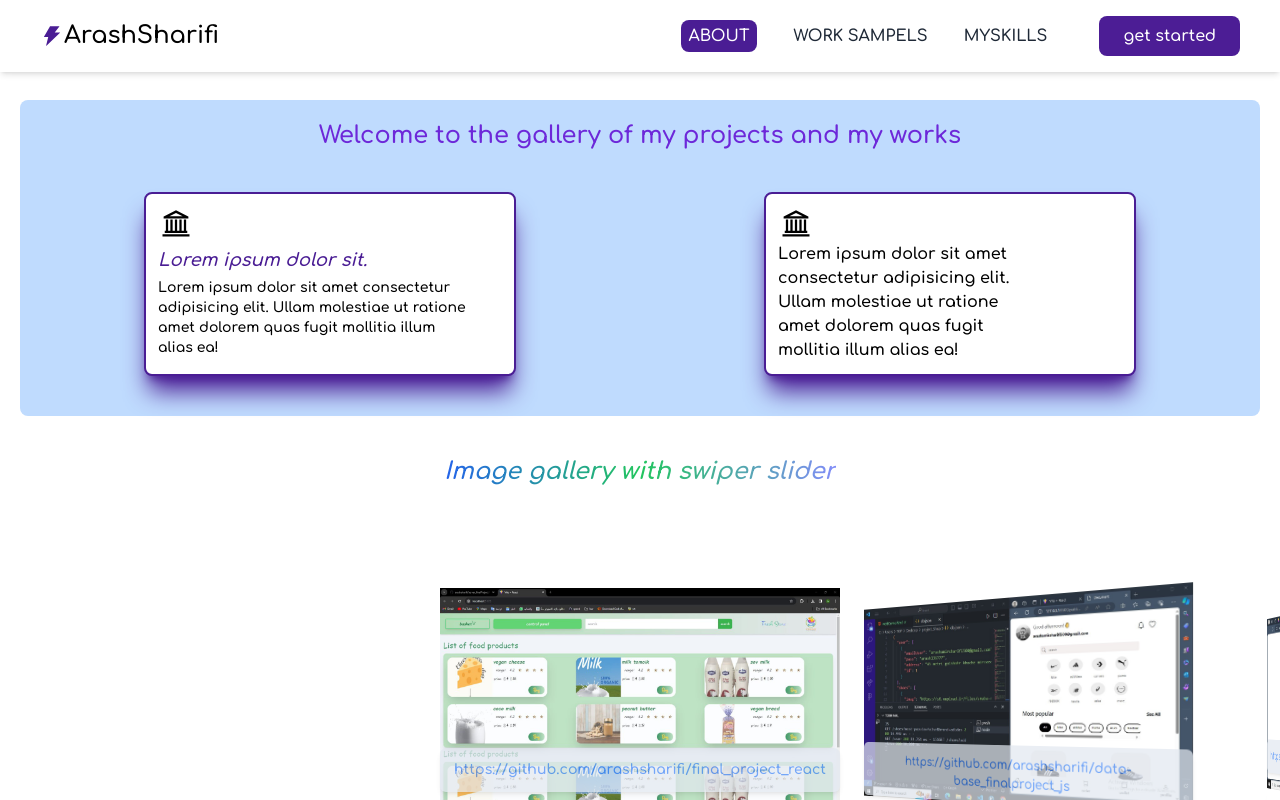
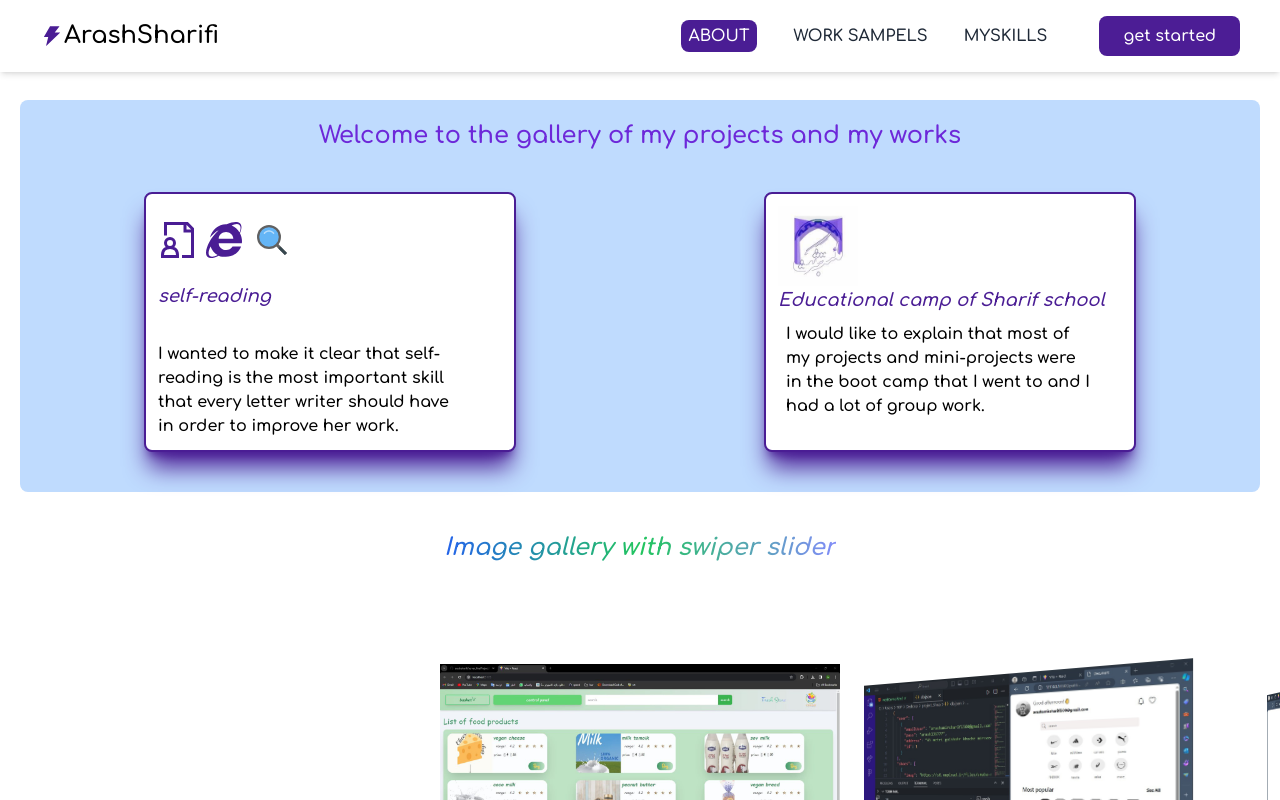
Before and after one commit to arashsharifi/About-Me, a React (Vite) app: page /WorkSample in a window 1280 px wide. Shown: the top 800 px of the page. Built offline with nearby package versions, Linux system fonts and the light colour scheme.

Commit message:
fixe text work sample page

```diff
--- a/src/pages/WorkSampels/WorkSampels.jsx
+++ b/src/pages/WorkSampels/WorkSampels.jsx
@@ -1,6 +1,10 @@
 import React from "react";
 import SwiperPag from "../../Components/SwiperPag/SwiperPag";
 import { LiaUniversitySolid } from "react-icons/lia";
+import maktabPic from "../../../public/imagePro/qq.jpg";
+import { GrDocumentUser } from "react-icons/gr";
+import { FcSearch } from "react-icons/fc";
+import { FaInternetExplorer } from "react-icons/fa";
 import { BiSolidFactory } from "react-icons/bi";
 import { TfiAgenda } from "react-icons/tfi";
 import { FaCheck } from "react-icons/fa6";
@@ -15,23 +19,29 @@ export default function WorkSampels() {
         </div>
         <div className="flex flex-col md:flex-row justify-evenly">
           <div className="w-[80%] mx-auto flex flex-col gap-1   md:w-[30%] my-10   bg-white border-ferveritPink border-2 p-3 rounded-lg shadow-xl shadow-ferveritPink">
-            <LiaUniversitySolid className="text-4xl" />
-            <p className="text-ferveritPink text-lg font-bold italic">
-              Lorem ipsum dolor sit.
+            <div className="flex gap-3">
+              <GrDocumentUser className="text-4xl text-ferveritPink mt-4" />
+              <FaInternetExplorer className="text-4xl text-ferveritPink mt-4" />
+              <FcSearch className="text-4xl text-ferveritPink mt-4" />
+            </div>
+            <p className="text-ferveritPink text-lg font-bold italic mt-5">
+              self-reading
             </p>
-            <p className="max-w-[90%] text-sm">
-              Lorem ipsum dolor sit amet consectetur adipisicing elit. Ullam
-              molestiae ut ratione amet dolorem quas fugit mollitia illum alias
-              ea!
+            <p className="max-w-[90%] text-md mt-7">
+              I wanted to make it clear that self-reading is the most important
+              skill that every letter writer should have in order to improve her
+              work.
             </p>
           </div>
           <div className=" w-[80%] mx-auto flex flex-col md:w-[30%] my-10  bg-white border-ferveritPink border-2 p-3 rounded-lg shadow-xl shadow-ferveritPink">
-            <LiaUniversitySolid className="text-4xl" />
-
-            <p className="max-w-[70%]">
-              Lorem ipsum dolor sit amet consectetur adipisicing elit. Ullam
-              molestiae ut ratione amet dolorem quas fugit mollitia illum alias
-              ea!
+            <img className="w-20 h-20" src={maktabPic} alt="nooote" />
+            <p className="text-ferveritPink text-lg font-bold italic">
+              Educational camp of Sharif school
+            </p>
+            <p className="max-w-[90%] m-2">
+              I would like to explain that most of my projects and mini-projects
+              were in the boot camp that I went to and I had a lot of group
+              work.
             </p>
           </div>
         </div>
```
Also changed, not shown: public/imagePro/qq.jpg (added).
